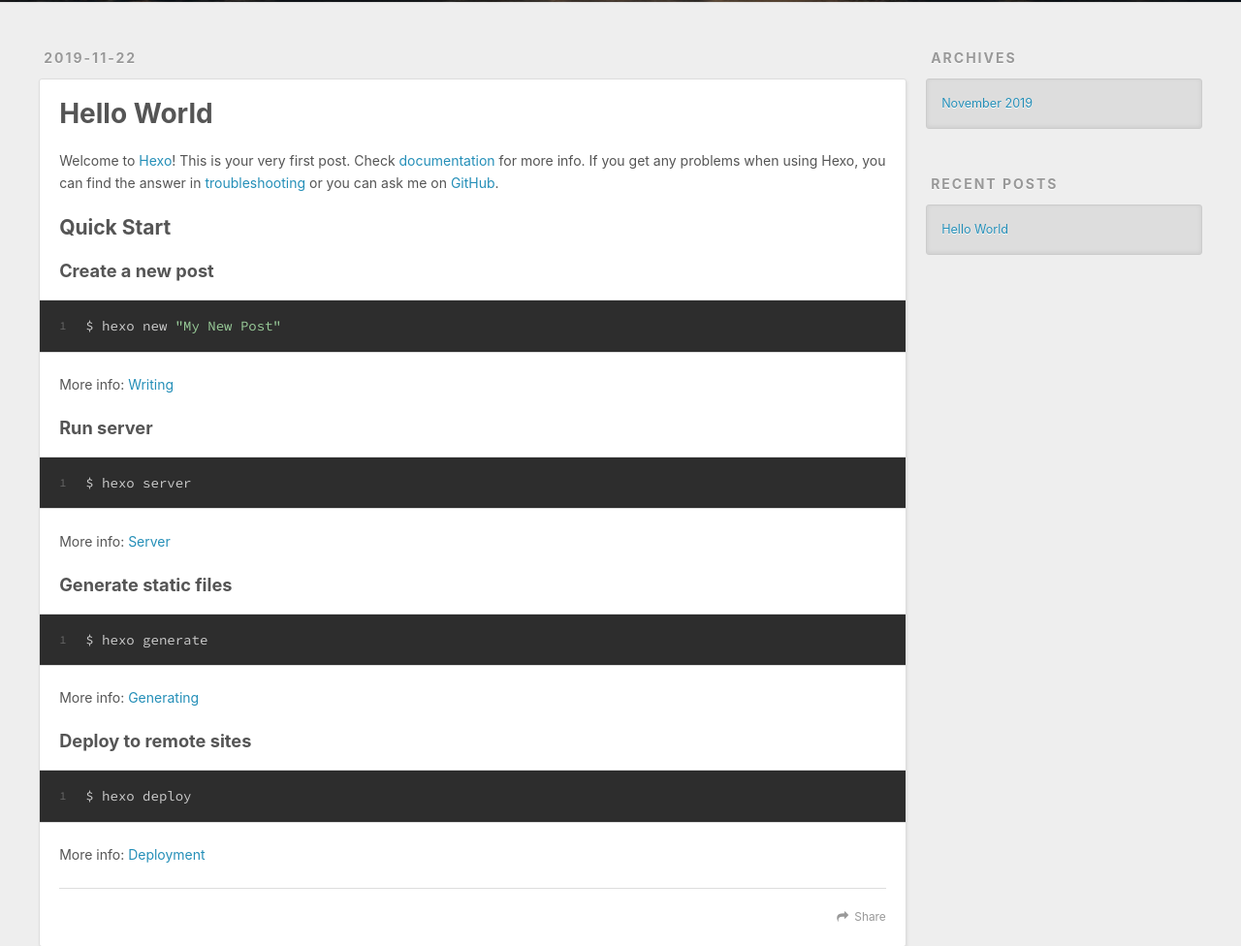
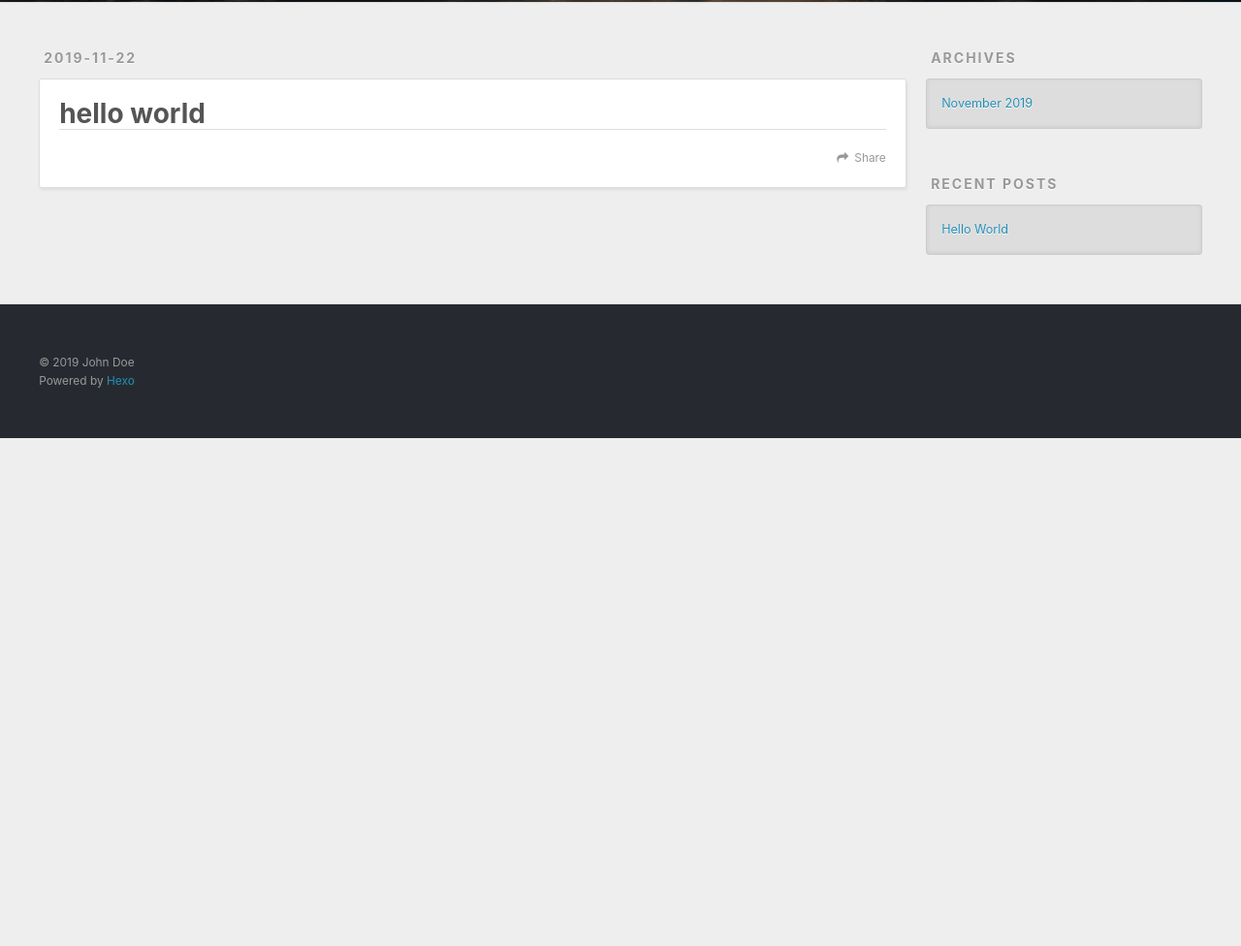
Before and after one commit to 7778089zcj/7778089zcj.github.io, a plain HTML site: page hello-world/index.html in a window 1280 px wide. Shown: the part 298-1274 px from the top of the page at 97% size. After the commit the page ends 800 px from the top, so only its background shows below. Drawn offline with nearby package versions, Linux system fonts and the light colour scheme.

Commit message:
Site updated: 2019-11-22 10:44:32

```diff
--- a/index.html
+++ b/hello-world/index.html
@@ -5,13 +5,14 @@
 
 
 
-  <title>Hexo</title>
+  <title>hello world | Hexo</title>
   <meta name="viewport" content="width=device-width, initial-scale=1, maximum-scale=1">
   <meta property="og:type" content="website">
-<meta property="og:title" content="Hexo">
-<meta property="og:url" content="http:&#x2F;&#x2F;yoursite.com&#x2F;index.html">
+<meta property="og:title" content="hello world">
+<meta property="og:url" content="http:&#x2F;&#x2F;yoursite.com&#x2F;hello-world&#x2F;index.html">
 <meta property="og:site_name" content="Hexo">
 <meta property="og:locale" content="en">
+<meta property="og:updated_time" content="2019-11-22T02:43:40.855Z">
 <meta name="twitter:card" content="summary">
 
     <link rel="alternate" href="/atom.xml" title="Hexo" type="application/atom+xml">
@@ -59,12 +60,10 @@
   </div>
 </header>
       <div class="outer">
-        <section id="main">
-
-    <article id="post-hello-world" class="article article-type-post" itemscope itemprop="blogPost">
+        <section id="main"><article id="page-" class="article article-type-page" itemscope itemprop="blogPost">
   <div class="article-meta">
-    <a href="/2019/11/22/hello-world/" class="article-date">
-  <time datetime="2019-11-22T02:11:04.928Z" itemprop="datePublished">2019-11-22</time>
+    <a href="/hello-world/index.html" class="article-date">
+  <time datetime="2019-11-22T02:43:40.000Z" itemprop="datePublished">2019-11-22</time>
 </a>
 
   </div>
@@ -74,8 +73,8 @@
       <header class="article-header">
 
 
-    <h1 itemprop="name">
-      <a class="article-title" href="/2019/11/22/hello-world/">Hello World</a>
+    <h1 class="article-title" itemprop="name">
+      hello world
     </h1>
 
 
@@ -83,34 +82,19 @@
 
     <div class="article-entry" itemprop="articleBody">
 
-        <p>Welcome to <a href="https://hexo.io/" target="_blank" rel="noopener">Hexo</a>! This is your very first post. Check <a href="https://hexo.io/docs/" target="_blank" rel="noopener">documentation</a> for more info. If you get any problems when using Hexo, you can find the answer in <a href="https://hexo.io/docs/troubleshooting.html" target="_blank" rel="noopener">troubleshooting</a> or you can ask me on <a href="https://github.com/hexojs/hexo/issues" target="_blank" rel="noopener">GitHub</a>.</p>
-<h2 id="Quick-Start"><a href="#Quick-Start" class="headerlink" title="Quick Start"></a>Quick Start</h2><h3 id="Create-a-new-post"><a href="#Create-a-new-post" class="headerlink" title="Create a new post"></a>Create a new post</h3><figure class="highlight bash"><table><tr><td class="gutter"><pre><span class="line">1</span><br></pre></td><td class="code"><pre><span class="line">$ hexo new <span class="string">"My New Post"</span></span><br></pre></td></tr></table></figure>
-
-<p>More info: <a href="https://hexo.io/docs/writing.html" target="_blank" rel="noopener">Writing</a></p>
-<h3 id="Run-server"><a href="#Run-server" class="headerlink" title="Run server"></a>Run server</h3><figure class="highlight bash"><table><tr><td class="gutter"><pre><span class="line">1</span><br></pre></td><td class="code"><pre><span class="line">$ hexo server</span><br></pre></td></tr></table></figure>
-
-<p>More info: <a href="https://hexo.io/docs/server.html" target="_blank" rel="noopener">Server</a></p>
-<h3 id="Generate-static-files"><a href="#Generate-static-files" class="headerlink" title="Generate static files"></a>Generate static files</h3><figure class="highlight bash"><table><tr><td class="gutter"><pre><span class="line">1</span><br></pre></td><td class="code"><pre><span class="line">$ hexo generate</span><br></pre></td></tr></table></figure>
-
-<p>More info: <a href="https://hexo.io/docs/generating.html" target="_blank" rel="noopener">Generating</a></p>
-<h3 id="Deploy-to-remote-sites"><a href="#Deploy-to-remote-sites" class="headerlink" title="Deploy to remote sites"></a>Deploy to remote sites</h3><figure class="highlight bash"><table><tr><td class="gutter"><pre><span class="line">1</span><br></pre></td><td class="code"><pre><span class="line">$ hexo deploy</span><br></pre></td></tr></table></figure>
-
-<p>More info: <a href="https://hexo.io/docs/one-command-deployment.html" target="_blank" rel="noopener">Deployment</a></p>
 
 
     </div>
     <footer class="article-footer">
-      <a data-url="http://yoursite.com/2019/11/22/hello-world/" data-id="ck39ixqtb0000w8ut83nhg6jh" class="article-share-link">Share</a>
+      <a data-url="http://yoursite.com/hello-world/index.html" data-id="ck39jk0vx0000ngutgrudaeuk" class="article-share-link">Share</a>
 
 
     </footer>
   </div>
 
-</article>
 
 
-
-
+</article>
 
 </section>
 
```
Also changed, not shown: 2019/11/22/hello-world/index.html (+1 -1 lines).
